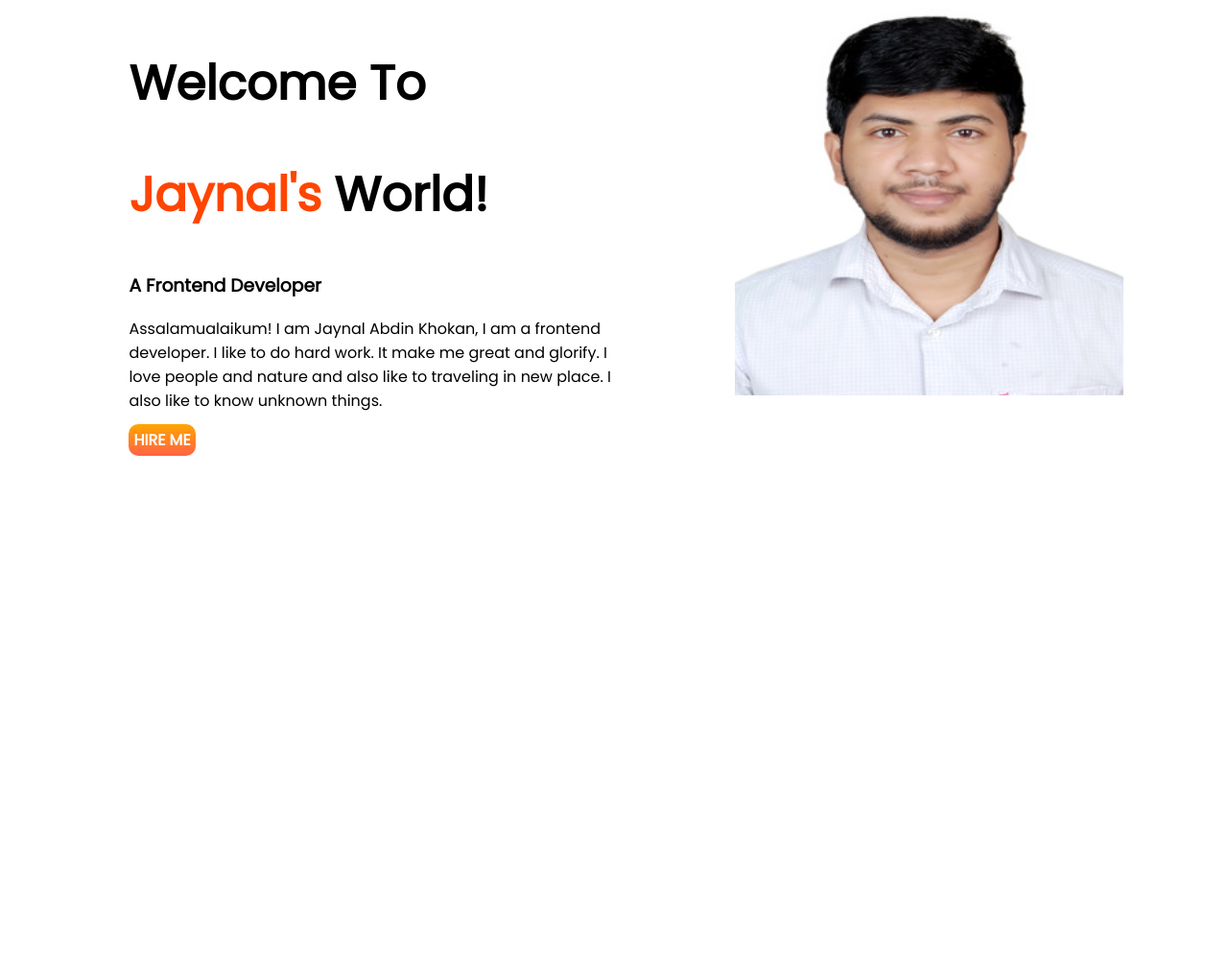
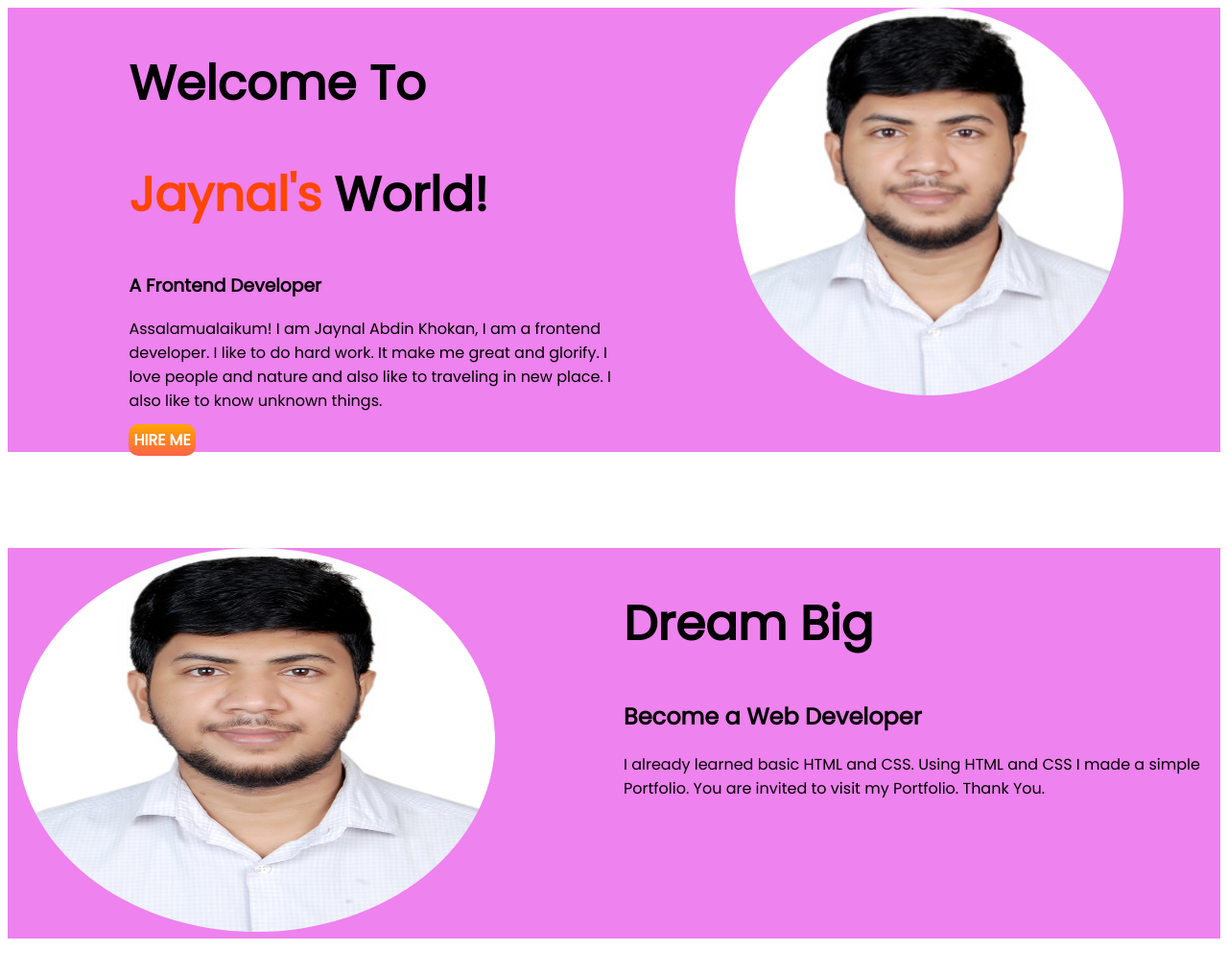
Before and after one commit to JaynalAbdin/my-first-portfolio, a plain HTML site: page index.html in a window 1280 px wide. Shown: the whole page at 96% size. Before the commit the page ends 800 px from the top, so only its background shows below. Drawn offline with Linux system fonts and the light colour scheme.

Commit message:
second-part-commit

```diff
--- a/index.html
+++ b/index.html
@@ -18,14 +18,28 @@
             <h1>Welcome To </h1>
             <h1><span class="orange-color">Jaynal's</span> World!</h1>
             <h3>A Frontend Developer</h3>
-            <p>Assalamualaikum! I am Jaynal Abdin Khokan, I am a frontend developer. I like to do hard work. It make me
+            <p>Assalamualaikum! I am Jaynal Abdin Khokan, I am a frontend developer. I like to do hard work. It make
+                me
                 great
                 and glorify. I love people and nature and also like to traveling in new place. I also like to know
                 unknown
                 things.</p>
-            <a class="linked-button" href="https://www.linkedin.com/in/md-jaynal-abdin-khokan-33473b210/">HIRE ME</a>
+            <a class="linked-button" href="https://www.linkedin.com/in/md-jaynal-abdin-khokan-33473b210/">HIRE
+                ME</a>
         </div>
         <div class="half-width"><img src="300pix.jpg" alt=""></div>
+    </section>
+    <section>
+        <div class="div-2">
+            <img src="D-49430.jpg" alt="" width="300" height="400">
+        </div>
+        <div class="div-2">
+            <h1>Dream Big</h1>
+            <h2>Become a Web Developer</h2>
+            <p>I already learned basic HTML and CSS. Using HTML and CSS I made a simple Portfolio. You are invited
+                to
+                visit my Portfolio. Thank You.</p>
+        </div>
     </section>
 </body>
 
--- a/style.css
+++ b/style.css
@@ -8,7 +8,12 @@ h1{
     color: orangered;
 }
 section{
+    background-color: violet;
     display: flex;
+    margin-bottom: 100px;
+}
+.full-section{
+    background-color: cadetblue;
 }
 .half-width{
     width: 50%;
@@ -16,6 +21,7 @@ section{
 }
 .half-width img{
     width: 80%;
+    border-radius: 100%;
 }
 .linked-button{
     text-decoration: none;
@@ -25,3 +31,11 @@ section{
     color: white;
     font-weight: 700;
 }
+.div-2{
+    width: 50%;
+    padding-left: 10px;
+}
+.div-2 img{
+    width: 80%;
+    border-radius: 100%;
+}
```
